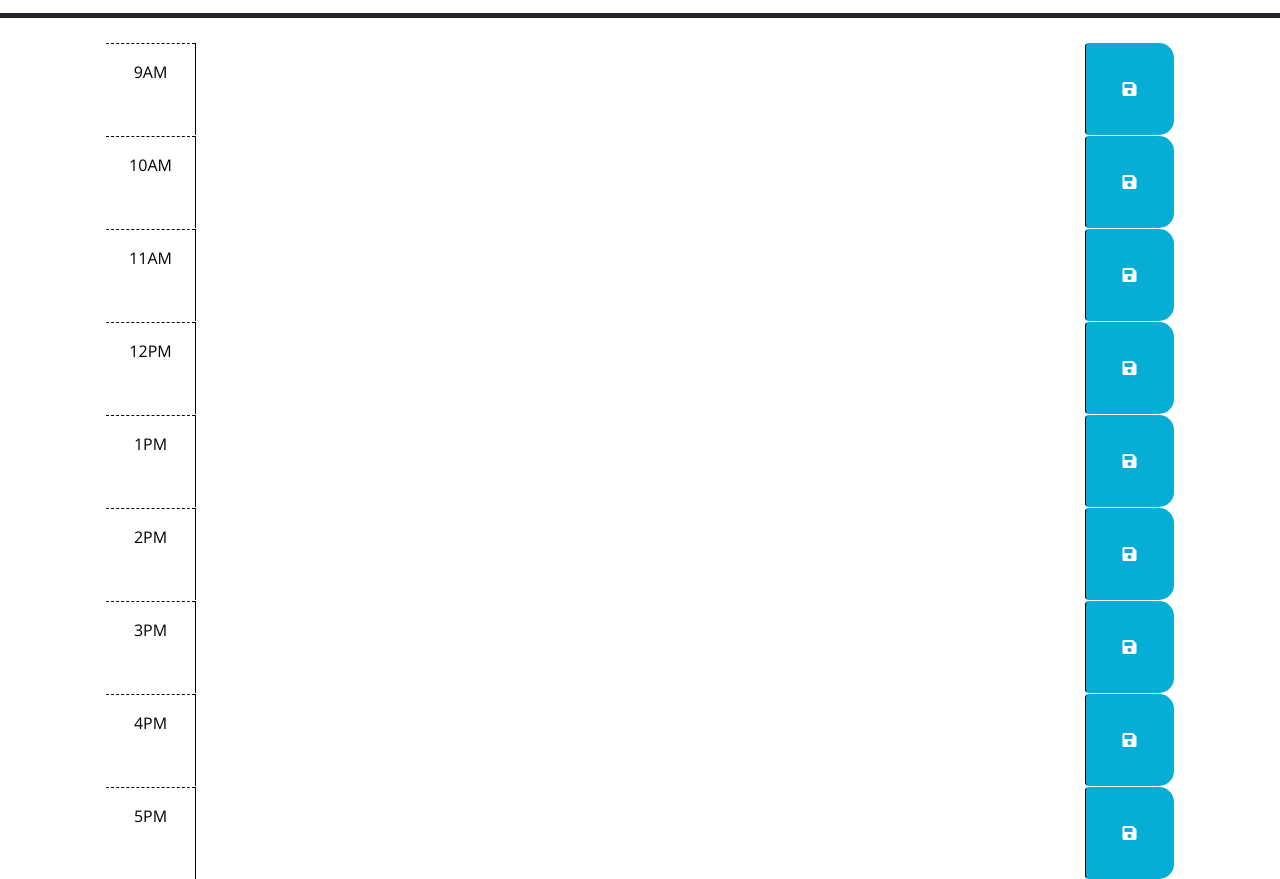
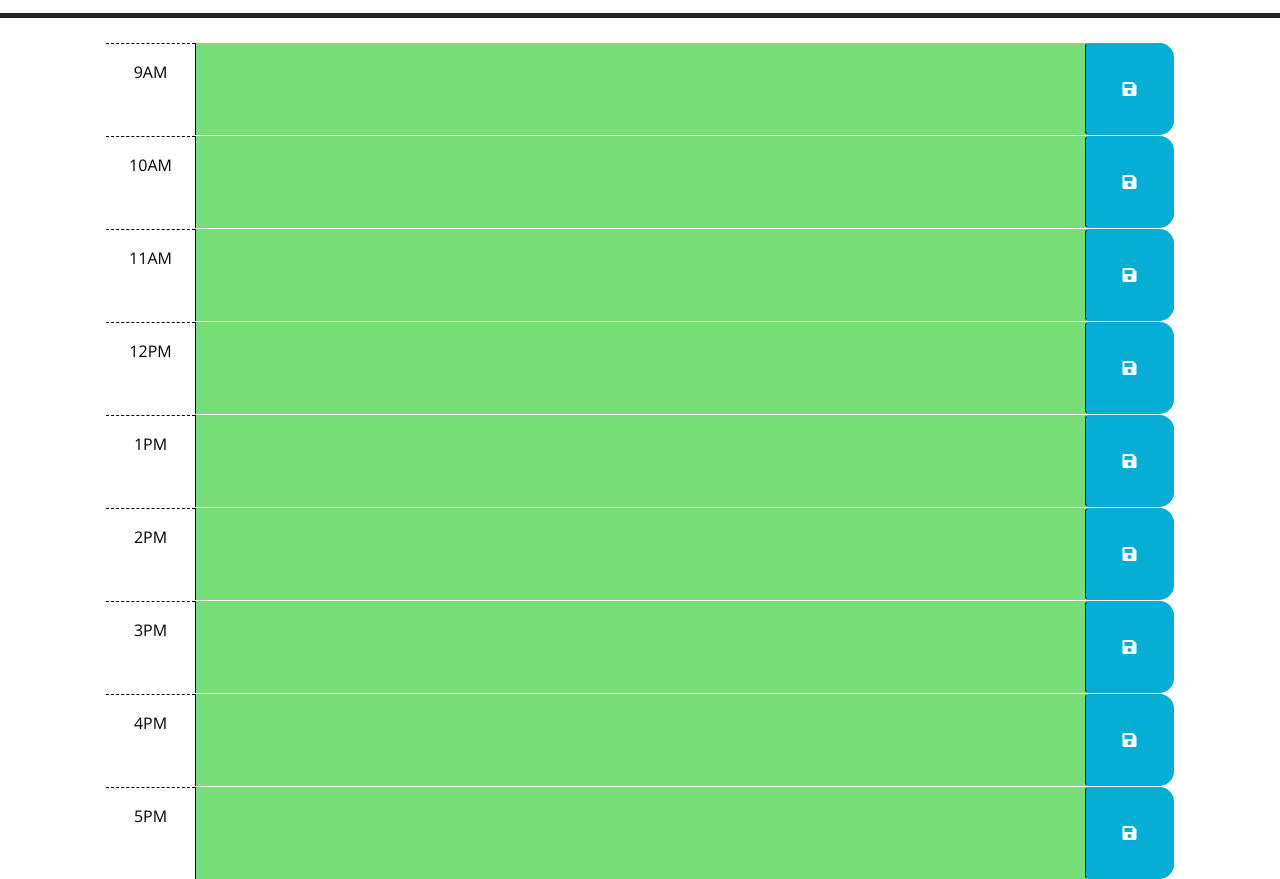
Before and after one commit to coulterkyle/day-planner, a plain HTML site: page index.html in a window 1280 px wide. Shown: the part 260-1139 px from the top of the page. Drawn offline with nearby package versions, Linux system fonts and the light colour scheme.

Commit message:
added color function

```diff
--- a/Assets/script.js
+++ b/Assets/script.js
@@ -2,25 +2,17 @@ const currentDay = dayjs().format('dddd, MMMM D YYYY, h:mm a');
 $('#currentDay').text(currentDay);
 
 $(function () {
-    // TODO: Add a listener for click events on the save button. This code should
-    // use the id in the containing time-block as a key to save the user input in
-    // local storage. HINT: What does `this` reference in the click listener
-    // function? How can DOM traversal be used to get the "hour-x" id of the
-    // time-block containing the button that was clicked? How might the id be
-    // useful when saving the description in local storage?
-    //
-    // TODO: Add code to apply the past, present, or future class to each time
-    // block by comparing the id to the current hour. HINTS: How can the id
-    // attribute of each time-block be used to conditionally add or remove the
-    // past, present, and future classes? How can Day.js be used to get the
-    // current hour in 24-hour time?
-    //
-    // TODO: Add code to get any user input that was saved in localStorage and set
-    // the values of the corresponding textarea elements. HINT: How can the id
-    // attribute of each time-block be used to do this?
-    //
-    // TODO: Add code to display the current date in the header of the page.
-
+    $('.time-block').each(function(){
+        const timeSlot = $(this).attr('id');
+        const currentTime = dayjs().format('HH');
+        if (timeSlot < currentTime){
+            $(this).addClass("past");
+        } else if (timeSlot === currentTime){
+            $(this).addClass("present");
+        } else {
+            $(this).addClass("future");
+        }
+    });
 
     function toDos() {
         $('.saveBtn').on('click', function() {
@@ -28,11 +20,12 @@ $(function () {
           const value = $(this).siblings('.description').val();
           localStorage.setItem(key, value);
         });
-    $('.time-block').each(function() {
+        $('.time-block').each(function() {
         const key = $(this).attr('id');
         const value = localStorage.getItem(key);
         $(this).children('.description').val(value);
-      });
-}
-toDos()
+        })
+        };
+
+    toDos();
 });
--- a/index.html
+++ b/index.html
@@ -86,7 +86,7 @@
         </button>
       </div>
 
-      <div id="16" class="row time-block">
+      <div id="21" class="row time-block">
         <div class="col-2 col-md-1 hour text-center py-3">4PM</div>
         <textarea class="col-8 col-md-10 description" rows="3"> </textarea>
         <button class="btn saveBtn col-2 col-md-1" aria-label="save">
@@ -94,7 +94,7 @@
         </button>
       </div>
 
-      <div id="17" class="row time-block">
+      <div id="23" class="row time-block">
         <div class="col-2 col-md-1 hour text-center py-3">5PM</div>
         <textarea class="col-8 col-md-10 description" rows="3"> </textarea>
         <button class="btn saveBtn col-2 col-md-1" aria-label="save">
```
